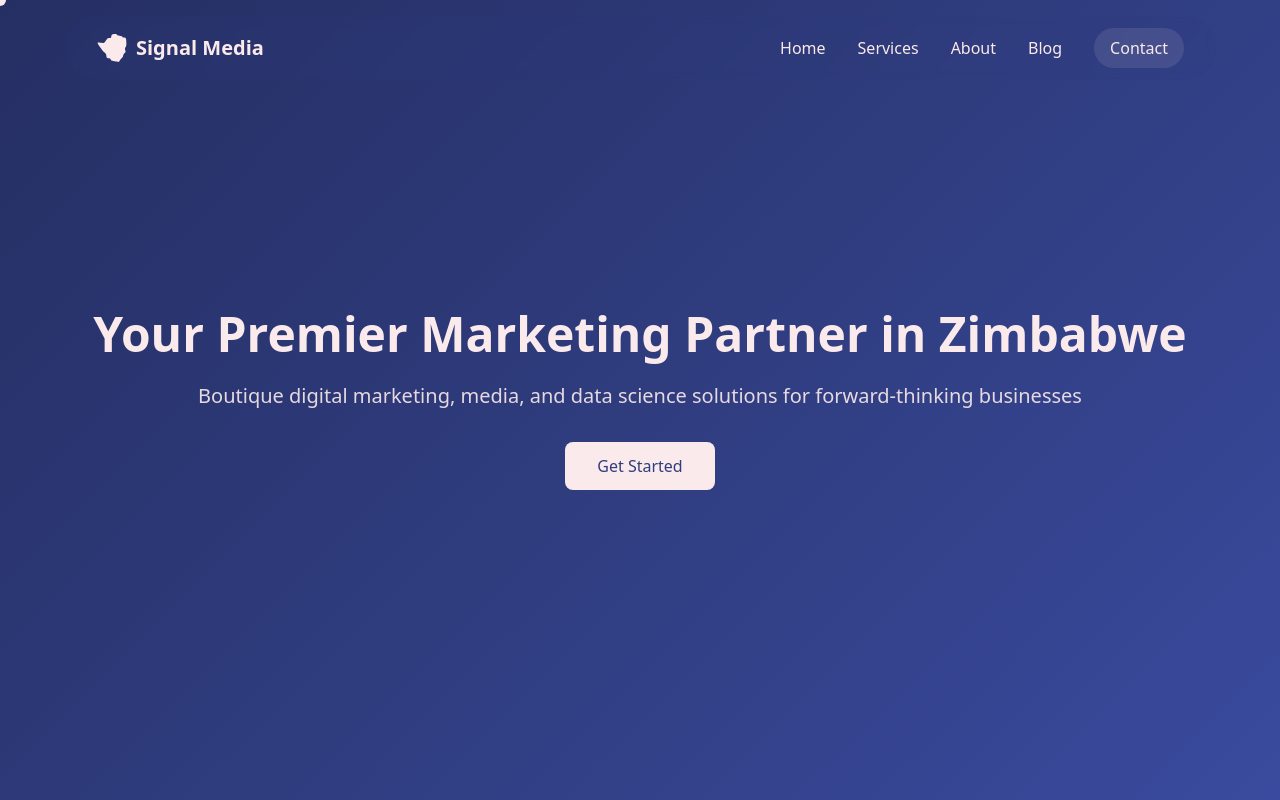
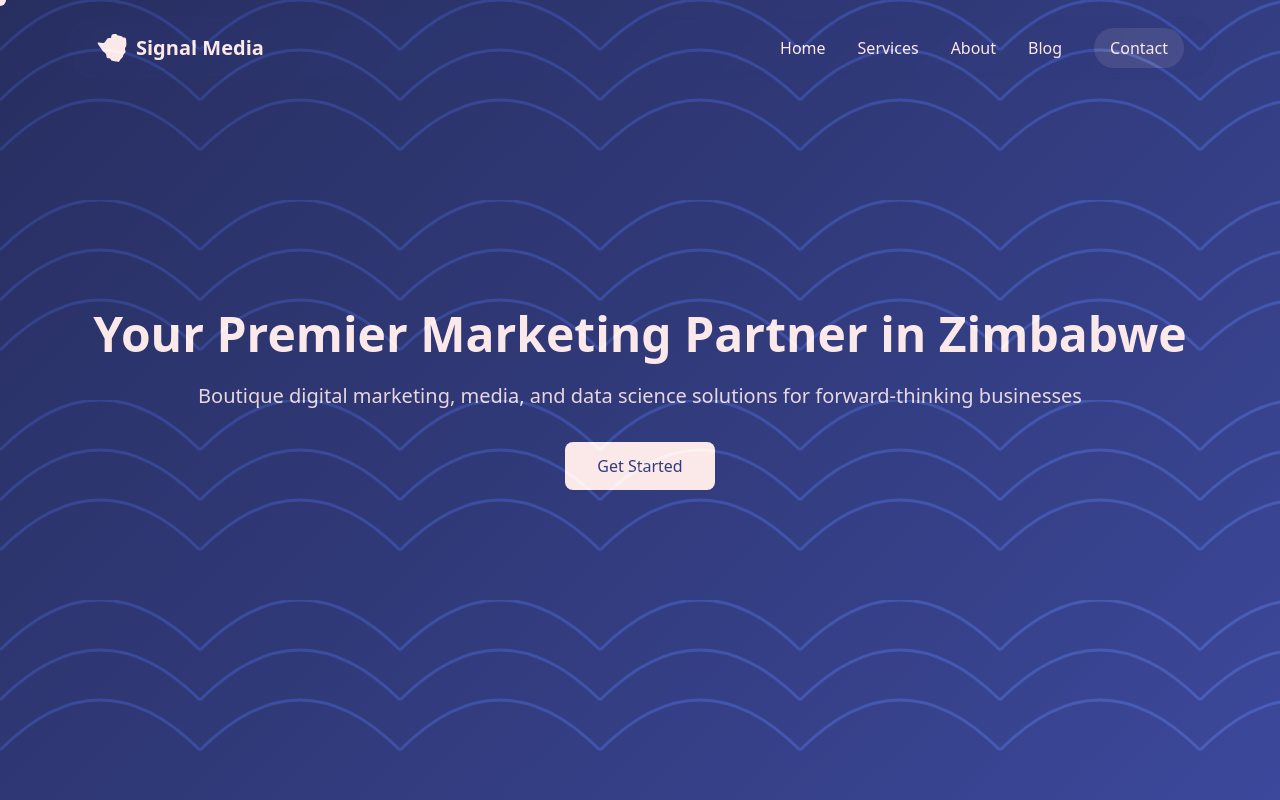
Before and after one commit to alaricjames/signal-media-project, a React (Vite) app: page / in a window 1280 px wide. Shown: the top 800 px of the page. Built offline with nearby package versions, Linux system fonts and the light colour scheme.

Commit message:
ordering elements

```diff
--- a/src/App.css
+++ b/src/App.css
@@ -204,8 +204,9 @@ input:focus, textarea:focus {
 .hero-section {
   margin: 0;
   padding: 0;
+  position: relative;
+  z-index: 1;
   background: var(--gradient-hero);
-  position: relative;
   min-height: 100vh;
   display: flex;
   align-items: center;
--- a/src/components/ContourBackground.jsx
+++ b/src/components/ContourBackground.jsx
@@ -46,10 +46,10 @@ const ContourBackground = () => {
         left: 0,
         width: '100vw',
         height: '100vh',
-        zIndex: 1, // Try putting it above content temporarily
-        opacity: 1, // Full opacity for testing
+        zIndex: 100, // Much higher z-index to be above everything
+        opacity: 0.3, // Lower opacity to blend better
         pointerEvents: 'none',
-        backgroundColor: 'rgba(255,0,0,0.1)' // Red background to test visibility
+        mixBlendMode: 'overlay', // This might help blend with the background better
       }}
     />
   );
```
